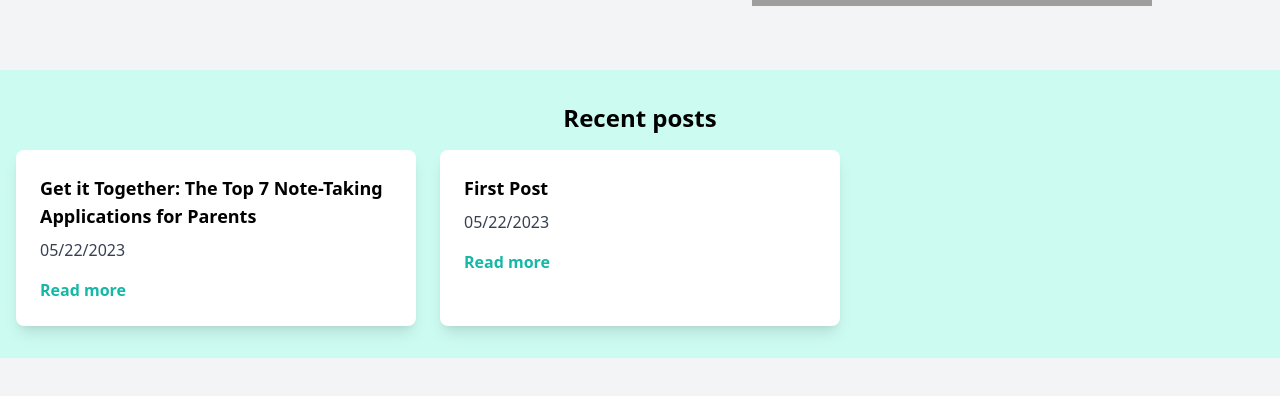
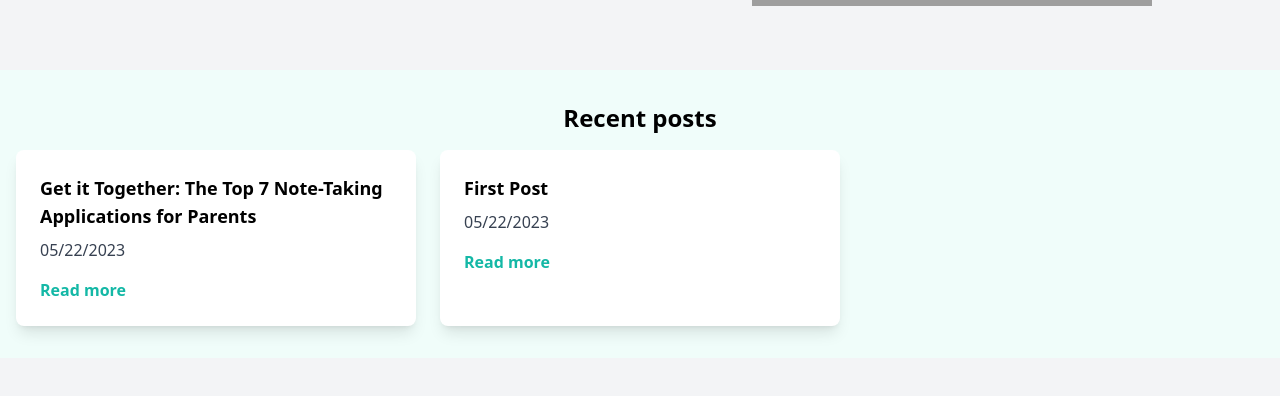
Before and after one commit to daniellekorn/nextjs-blog, a Next.js app: page / in a window 1280 px wide. Shown: the part 398-794 px from the top of the page. Built offline with nearby package versions, Linux system fonts and the light colour scheme; grey boxes are pictures that could not be loaded.

Commit message:
lighter teal backdrop

```diff
--- a/app/components/Posts.tsx
+++ b/app/components/Posts.tsx
@@ -5,7 +5,7 @@ export default function Posts() {
   const posts = getSortedPostsData();
 
   return (
-    <section className="py-8 bg-teal-100">
+    <section className="py-8 bg-teal-50">
       <div className="container px-4 mx-auto">
         <h2 className="mb-4 text-xl font-bold text-center lg:text-2xl">
           Recent posts
```
